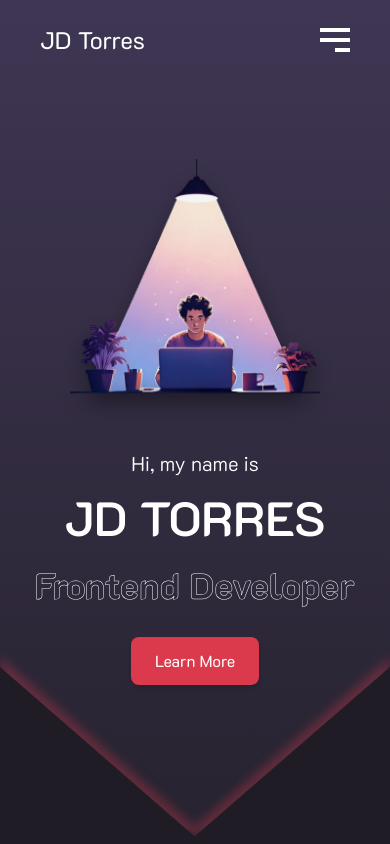
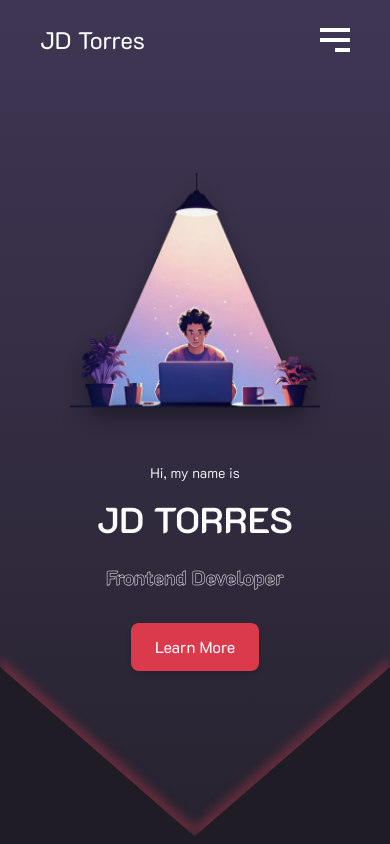
Before and after one commit to Juantorreser/web-dev-portfolio, a React (Vite) app: page / in a window 390 px wide. Shown: the top 844 px of the page. Built offline with nearby package versions, Linux system fonts and the light colour scheme.

Commit message:
bg updated

```diff
--- a/src/components/Hero.jsx
+++ b/src/components/Hero.jsx
@@ -21,23 +21,23 @@ const Hero = () => {
     visible: {opacity: 1, y: 0},
   };
   return (
-    <section id="hero" className="h-screen flex items-center justify-center flex-col w-full">
+    <section id="hero" className=" h-dvh flex items-center justify-center flex-col w-full">
       <div className="text-center k2d h-[80%] gap-10 flex justify-center items-center flex-col-reverse lg:flex-row">
         <motion.div
           initial="hidden"
           animate="visible"
           variants={containerVariants}
           className="left text-white">
-          <motion.h1 className="text-xl xl:text-2xl opacity-70 font-light" variants={itemVariants}>
+          <motion.h1 className="text-sm md:text-lg xl:text-2xl opacity-70 font-light" variants={itemVariants}>
             Hi, my name is
           </motion.h1>
 
-          <motion.h2 className="text-5xl xl:text-7xl mt-4 font-semibold" variants={itemVariants}>
+          <motion.h2 className="text-4xl lg:text-5xl xl:text-7xl mt-4 font-semibold" variants={itemVariants}>
             JD TORRES
           </motion.h2>
 
           <motion.h3
-            className="text-4xl xl:text-6xl mt-6 text-border font-black"
+            className="text-xl xl:text-6xl mt-6 text-border font-black"
             variants={itemVariants}>
             Frontend Developer
           </motion.h3>
--- a/src/components/Projects.jsx
+++ b/src/components/Projects.jsx
@@ -5,7 +5,7 @@ import ProjectCard from "./ui/ProjectCard";
 
 const Projects = () => {
   return (
-    <section id="projects" className="pt-28 pb-20 k2d text-white/95">
+    <section id="projects" className="pt-28 pb-20 k2d text-white/95 bg-bg">
       <div className="container mx-auto px-4">
         <h2 className="sectionTitle text-4xl font-bold text-center mb-12">Projects</h2>
         <div className="grid grid-cols-1 md:grid-cols-2 xl:grid-cols-3 gap-8">
--- a/src/components/Resume.jsx
+++ b/src/components/Resume.jsx
@@ -6,7 +6,7 @@ import ResCard from "./ui/ResCard.jsx";
 const Resume = () => {
   const {profile, softSkills, languages, education, experience, technicalSkills} = ResumeInfo;
   return (
-    <section id="resume" className="pt-28 text-white/95 k2d">
+    <section id="resume" className="pt-28 text-white/95 k2d bg-bg">
       <div className="container mx-auto px-4">
         <h2 className="sectionTitle text-4xl font-bold text-center mb-12">Resume</h2>
         <div className="flex flex-col lg:flex-row gap-8 w-full">
--- a/src/index.scss
+++ b/src/index.scss
@@ -12,7 +12,7 @@ html {
 }
 
 body {
-  background: $bg;
+  background: $bg_sec;
 }
 
 .k2d {
```
